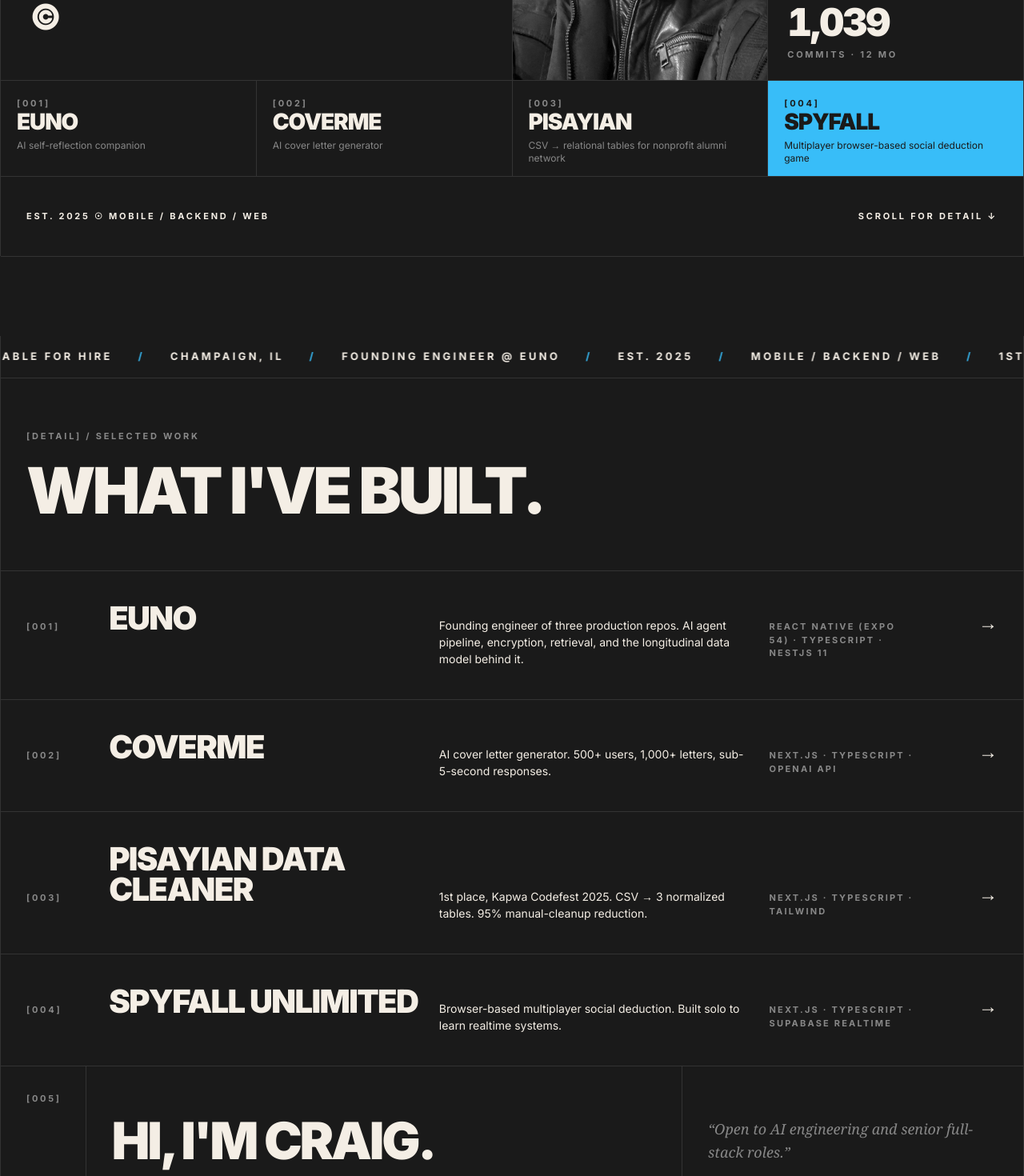
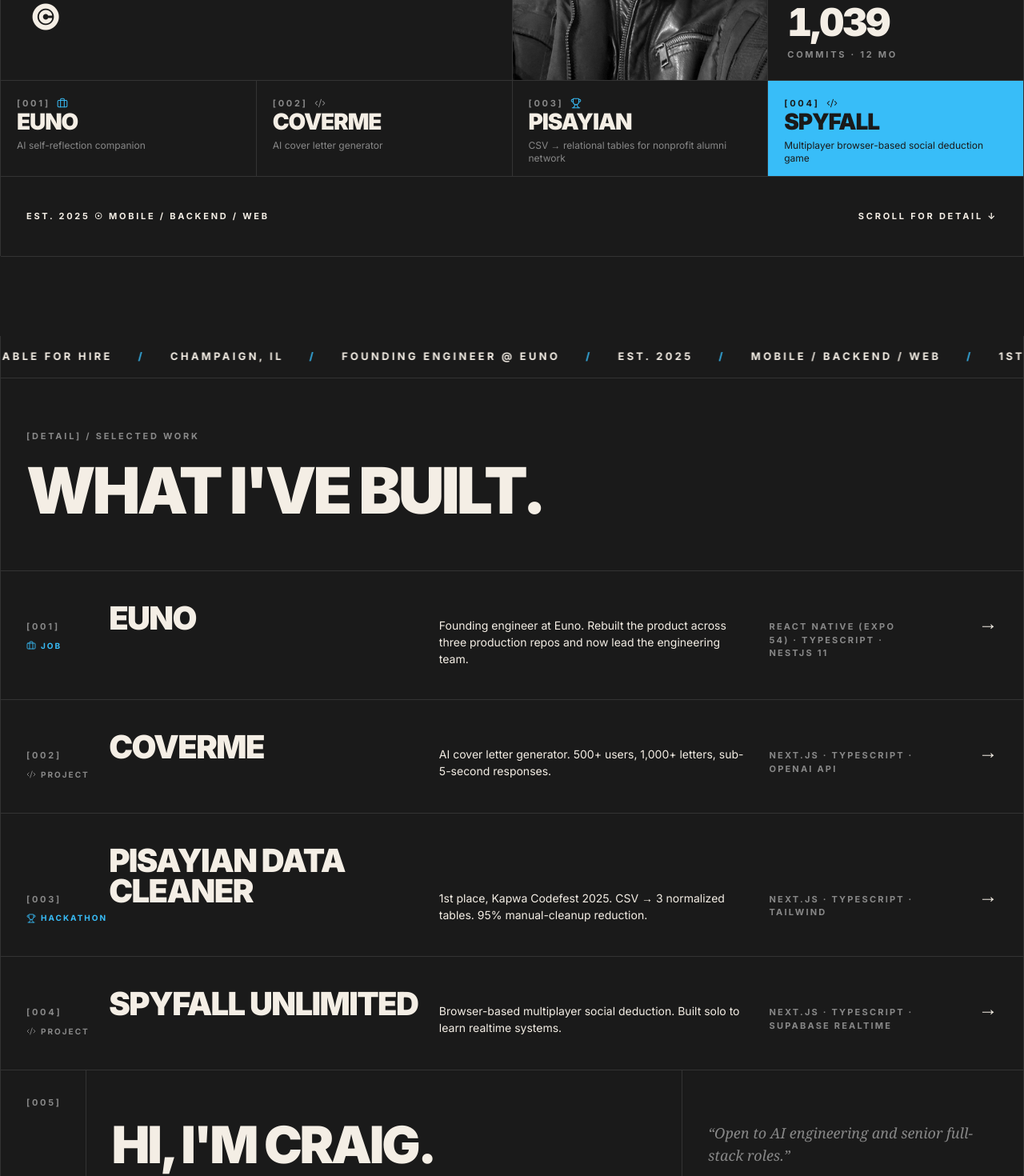
Before and after one commit to CraigO5/craigsite-v2, a Next.js app: page / in a window 1280 px wide. Shown: the part 380-1850 px from the top of the page at 80% size. Built offline with nearby package versions, Linux system fonts and the light colour scheme.

Commit message:
feature: add icons as clarifiers

```diff
--- a/app/page.tsx
+++ b/app/page.tsx
@@ -4,6 +4,7 @@
 import MarqueeTicker from "@/components/MarqueeTicker";
 import CellReveal from "@/components/CellReveal";
 import ScrambleText from "@/components/ScrambleText";
+import KindBadge from "@/components/KindBadge";
 import { caseStudies } from "@/lib/case-studies";
 
 const tickerItems = [
@@ -44,11 +45,14 @@
                   <Link
                     href={`/work/${cs.slug}`}
                     data-cursor={`→ ${num}`}
-                    className="grid grid-cols-12 items-baseline gap-6 px-8 py-10 transition-colors hover:bg-[#222]"
+                    className="grid grid-cols-12 items-baseline gap-x-6 gap-y-3 px-8 py-10 transition-colors hover:bg-[#222]"
                   >
-                    <span className="col-span-12 text-[11px] font-bold tracking-[0.25em] text-[#888] md:col-span-1">
-                      [{num}]
-                    </span>
+                    <div className="col-span-12 flex items-baseline gap-3 md:col-span-1 md:flex-col md:items-start md:gap-2">
+                      <span className="text-[11px] font-bold tracking-[0.25em] text-[#888]">
+                        [{num}]
+                      </span>
+                      <KindBadge kind={cs.kind} variant="compact" size="sm" />
+                    </div>
                     <h3 className="col-span-12 font-black leading-[0.95] tracking-[-0.04em] text-[28px] md:text-[36px] lg:text-[40px] md:col-span-4">
                       <ScrambleText text={cs.title.toUpperCase()} />
                     </h3>
--- a/app/work/[slug]/page.tsx
+++ b/app/work/[slug]/page.tsx
@@ -5,6 +5,7 @@
 import PageFooter from "@/components/PageFooter";
 import MetadataRow from "@/components/MetadataRow";
 import CountUp from "@/components/CountUp";
+import KindBadge from "@/components/KindBadge";
 import { caseStudies, getCaseStudy } from "@/lib/case-studies";
 
 export function generateStaticParams() {
@@ -58,9 +59,13 @@
 
       <article className="border-l border-r border-[#333]">
         <header className="border-b border-[#333] px-8 py-20">
-          <p className="text-[11px] font-bold tracking-[0.25em] text-[#888]">
-            [{num}] / SELECTED WORK
-          </p>
+          <div className="flex flex-wrap items-center gap-x-4 gap-y-2">
+            <p className="text-[11px] font-bold tracking-[0.25em] text-[#888]">
+              [{num}] / SELECTED WORK
+            </p>
+            <span className="text-[#444]">·</span>
+            <KindBadge kind={cs.kind} />
+          </div>
           <h1 className="mt-8 font-black leading-[0.85] tracking-[-0.07em] text-[56px] sm:text-[80px] md:text-[110px] lg:text-[140px]">
             {cs.title.toUpperCase()}
           </h1>
--- a/app/work/page.tsx
+++ b/app/work/page.tsx
@@ -6,6 +6,7 @@
 import MarqueeTicker from "@/components/MarqueeTicker";
 import CellReveal from "@/components/CellReveal";
 import ScrambleText from "@/components/ScrambleText";
+import KindBadge from "@/components/KindBadge";
 import { caseStudies } from "@/lib/case-studies";
 import { projects } from "@/lib/projects";
 
@@ -58,11 +59,14 @@
                   <Link
                     href={`/work/${cs.slug}`}
                     data-cursor={`→ ${num}`}
-                    className="grid grid-cols-12 items-baseline gap-6 px-8 py-10 transition-colors hover:bg-[#222]"
+                    className="grid grid-cols-12 items-baseline gap-x-6 gap-y-3 px-8 py-10 transition-colors hover:bg-[#222]"
                   >
-                    <span className="col-span-12 text-[11px] font-bold tracking-[0.25em] text-[#888] md:col-span-1">
-                      [{num}]
-                    </span>
+                    <div className="col-span-12 flex items-baseline gap-3 md:col-span-1 md:flex-col md:items-start md:gap-2">
+                      <span className="text-[11px] font-bold tracking-[0.25em] text-[#888]">
+                        [{num}]
+                      </span>
+                      <KindBadge kind={cs.kind} variant="compact" size="sm" />
+                    </div>
                     <h2 className="col-span-12 font-black leading-[0.95] tracking-[-0.04em] text-[32px] md:text-[44px] lg:text-[56px] md:col-span-4">
                       <ScrambleText text={cs.title.toUpperCase()} />
                     </h2>
--- a/components/Hero.tsx
+++ b/components/Hero.tsx
@@ -4,10 +4,13 @@
 import ScrambleText from "@/components/ScrambleText";
 import CountUp from "@/components/CountUp";
 import LiveClock from "@/components/LiveClock";
+import KindBadge from "@/components/KindBadge";
 
+type Kind = "job" | "project" | "hackathon";
 type Project = {
   num: string;
   name: string;
+  kind: Kind;
   subtitle: string;
   href: string;
   accent?: boolean;
@@ -17,24 +20,28 @@
   {
     num: "001",
     name: "EUNO",
+    kind: "job",
     subtitle: "AI self-reflection companion",
     href: "/work/euno",
   },
   {
     num: "002",
     name: "COVERME",
+    kind: "project",
     subtitle: "AI cover letter generator",
     href: "/work/coverme",
   },
   {
     num: "003",
     name: "PISAYIAN",
+    kind: "hackathon",
     subtitle: "CSV → relational tables for nonprofit alumni network",
     href: "/work/pisayian",
   },
   {
     num: "004",
     name: "SPYFALL",
+    kind: "project",
     subtitle: "Multiplayer browser-based social deduction game",
     href: "/work/spyfall",
     accent: true,
@@ -159,11 +166,16 @@
             }`}
           >
             <span
-              className={`shrink-0 text-[11px] font-bold tracking-[0.25em] ${
+              className={`flex shrink-0 items-center gap-2 text-[11px] font-bold tracking-[0.25em] ${
                 p.accent ? "text-[#1a1a1a]" : "text-[#888]"
               }`}
             >
-              [{p.num}]
+              <span>[{p.num}]</span>
+              <KindBadge
+                kind={p.kind}
+                variant="icon"
+                overrideColor={p.accent ? "text-[#1a1a1a]" : undefined}
+              />
             </span>
             <div className="flex-1 text-right md:text-left">
               <div
--- /dev/null
+++ b/components/KindBadge.tsx
@@ -0,0 +1,67 @@
+import { Briefcase, Code2, Trophy } from "lucide-react";
+import type { LucideIcon } from "lucide-react";
+
+type Kind = "job" | "project" | "hackathon";
+
+const META: Record<Kind, { label: string; Icon: LucideIcon; accent: boolean }> = {
+  job: { label: "JOB", Icon: Briefcase, accent: true },
+  project: { label: "PROJECT", Icon: Code2, accent: false },
+  hackathon: { label: "HACKATHON", Icon: Trophy, accent: true },
+};
+
+const ICON_SIZE: Record<"sm" | "md", number> = {
+  sm: 12,
+  md: 14,
+};
+
+export default function KindBadge({
+  kind,
+  variant = "full",
+  size = "md",
+  className = "",
+  overrideColor,
+}: {
+  kind: Kind;
+  variant?: "full" | "icon" | "compact";
+  size?: "sm" | "md";
+  className?: string;
+  overrideColor?: string;
+}) {
+  const { label, Icon, accent } = META[kind];
+  const color =
+    overrideColor ?? (accent ? "text-[#38bdf8]" : "text-[#888]");
+  const fontSize = size === "sm" ? "text-[10px]" : "text-[11px]";
+  const iconSize = ICON_SIZE[size];
+
+  if (variant === "icon") {
+    return (
+      <span
+        aria-label={label}
+        title={label}
+        className={`inline-flex items-center ${color} ${className}`}
+      >
+        <Icon size={iconSize} strokeWidth={1.75} />
+      </span>
+    );
+  }
+
+  if (variant === "compact") {
+    return (
+      <span
+        className={`inline-flex items-center gap-1.5 ${fontSize} font-bold tracking-[0.2em] ${color} ${className}`}
+      >
+        <Icon size={iconSize} strokeWidth={1.75} aria-hidden />
+        <span>{label}</span>
+      </span>
+    );
+  }
+
+  return (
+    <span
+      className={`inline-flex items-center gap-2 ${fontSize} font-bold tracking-[0.25em] ${color} ${className}`}
+    >
+      <Icon size={iconSize} strokeWidth={1.75} aria-hidden />
+      <span>{label}</span>
+    </span>
+  );
+}
--- a/lib/case-studies.ts
+++ b/lib/case-studies.ts
@@ -1,3 +1,5 @@
+export type CaseStudyKind = "job" | "project" | "hackathon";
+
 export type CaseStudySection = {
   heading: string;
   body: string;
@@ -6,6 +8,7 @@
 export type CaseStudy = {
   slug: string;
   title: string;
+  kind: CaseStudyKind;
   tagline: string;
   role: string;
   dates: string;
@@ -21,8 +24,9 @@
   {
     slug: "euno",
     title: "Euno",
+    kind: "job",
     tagline:
-      "Founding engineer of three production repos. AI agent pipeline, encryption, retrieval, and the longitudinal data model behind it.",
+      "Founding engineer at Euno. Rebuilt the product across three production repos and now lead the engineering team.",
     role: "Founding Software Engineer",
     dates: "October 2025 – Present",
     status: "Ongoing",
@@ -50,15 +54,15 @@
       { label: "Integration tests", value: "22" },
     ],
     summary:
-      "Sole engineer of three production repos — React Native iOS, NestJS backend, Vite web — owning architecture, deployment, and on-call. The product turns user conversations into a structured, queryable knowledge base that drives a personalized AI loop running continuously in the background.",
+      "Hired as the founding engineer at Euno in October 2025. Rebuilt the product end-to-end across three production repos — React Native iOS, NestJS backend, Vite web. Started solo; now lead a small engineering team while continuing to own architecture and the AI agent pipeline.",
     sections: [
       {
         heading: "The problem",
-        body: "Euno was a Swift iOS app with client-side scheduling and no real backend AI loop. It couldn't run on Android, state was trapped on-device, and scaling to a social layer or persistent AI was architecturally off the table. I took it over solo and rebuilt everything without pausing shipping.",
+        body: "When I joined Euno, the product was a Swift iOS app with client-side scheduling and no real backend AI loop. It couldn't run on Android, state was trapped on-device, and scaling to a social layer or persistent AI was architecturally off the table. I was brought on to rebuild it solo without pausing shipping.",
       },
       {
         heading: "What I built",
-        body: "Three production repos, all in TypeScript:\n\n— A cross-platform React Native app (migrated from Swift) with biometric-gated field-level encryption, offline-first caching, and HealthKit sync.\n\n— A modular NestJS 11 backend handling auth, AI generation, semantic retrieval, social features, billing, and notifications, with full test coverage and production-grade error handling.\n\n— A Vite + React + Tailwind + shadcn/ui web app (243 files, 15 Supabase migrations) for end-users and licensed providers, with live Stripe billing, dual auth contexts, and two AI-powered Supabase edge functions.",
+        body: "Three production repos, all in TypeScript:\n\n— A cross-platform React Native app (migrated from Swift) with biometric-gated field-level encryption, offline-first caching, and HealthKit sync.\n\n— A modular NestJS 11 backend handling auth, AI generation, semantic retrieval, social features, billing, and notifications, with full test coverage and production-grade error handling.\n\n— A Vite + React + Tailwind + shadcn/ui web app (243 files, 15 Supabase migrations) for end-users and licensed providers, with live Stripe billing, dual auth contexts, and two AI-powered Supabase edge functions.\n\nThe team has grown since — I now lead a small engineering team while continuing to own architecture and the AI pipeline.",
       },
       {
         heading: "The 7-step AI agent pipeline",
@@ -85,6 +89,7 @@
   {
     slug: "coverme",
     title: "CoverMe",
+    kind: "project",
     tagline:
       "AI cover letter generator. 500+ users, 1,000+ letters, sub-5-second responses.",
     role: "Solo developer",
@@ -122,6 +127,7 @@
   {
     slug: "pisayian",
     title: "Pisayian Data Cleaner",
+    kind: "hackathon",
     tagline:
       "1st place, Kapwa Codefest 2025. CSV → 3 normalized tables. 95% manual-cleanup reduction.",
     role: "Frontend lead (team of 4)",
@@ -155,6 +161,7 @@
   {
     slug: "spyfall",
     title: "Spyfall Unlimited",
+    kind: "project",
     tagline:
       "Browser-based multiplayer social deduction. Built solo to learn realtime systems.",
     role: "Solo developer",
```
Also changed, not shown: app/about/page.tsx (+8 -6 lines).
